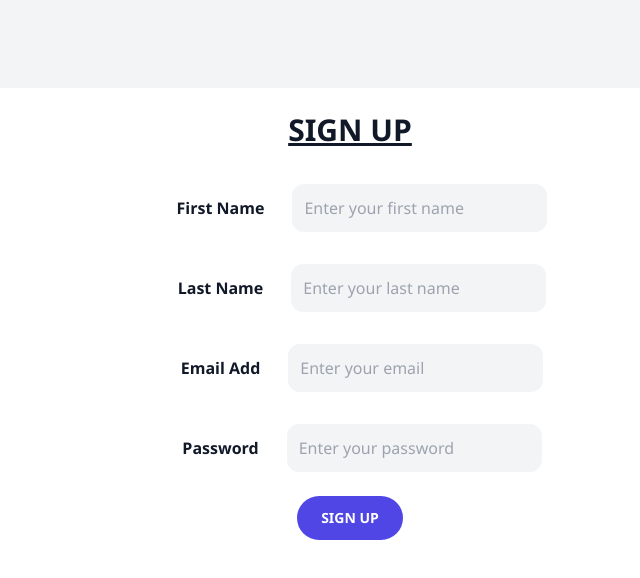
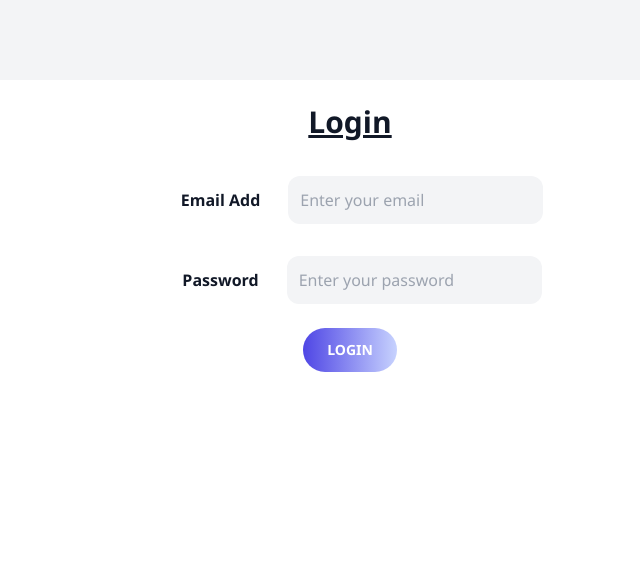
Before and after one commit to SaumyaSingh14-web/UPSC-prep, a React (Create React App) app: page / in a window 1280 px wide. Shown: the top 578 px of the page, without its empty margins (290-930 px from the left). Built offline with nearby package versions, Linux system fonts and the light colour scheme.

Commit message:
login signup completed

```diff
--- a/src/App.js
+++ b/src/App.js
@@ -1,12 +1,12 @@
 import React from "react";
 import Login from "./components/auth/Login";
-import Signup from "./components/auth/Signup";
+//import Signup from "./components/auth/Signup";
 
 function App() {
   return (
     <div className="bg-gray-100 h-screen sm:p-20">
       <div className="bg-white min-h-full rounded-xl">
-        <Signup />
+        <Login />
       </div>
     </div>
   );
--- a/src/components/auth/Button.jsx
+++ b/src/components/auth/Button.jsx
@@ -5,7 +5,7 @@ function Button(props) {
         <button
           type="submit"
           value="Submit"
-          className={`bg-gradient-to-r from-indigo-600 to-indigo-200 text-sm font-semibold px-6 py-3 mt-1 mb-1 rounded-full uppercase text-white hover:bg-gradient-to-r from-indigo-200 to-indigo-600 ${props.className}`}
+          className={`bg-gradient-to-r from-indigo-600 to-indigo-200 text-sm font-semibold px-6 py-3 mt-1 mb-1 rounded-full uppercase text-white outline-none ${props.className}`}
         >
           {props.btn}
         </button>
--- a/src/components/auth/Login.jsx
+++ b/src/components/auth/Login.jsx
@@ -19,7 +19,7 @@ function Login(props) {
         placeholder="Enter your password"
         name="password"
       />
-      <Button btn="Sign In" className="max-w-max" />
+      <Button btn="Login" className="max-w-max" />
     </div>
   );
 }
--- a/src/components/auth/Title.jsx
+++ b/src/components/auth/Title.jsx
@@ -1,6 +1,6 @@
 function Title(props) {
   return (
-    <div className="font-extrabold underline text-3xl p-6 uppercase">
+    <div className="font-extrabold underline text-3xl p-6">
       {props.title}
     </div>
   );
```
